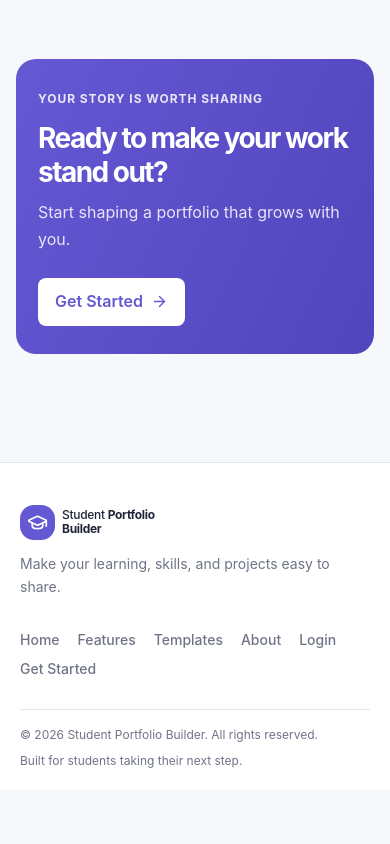
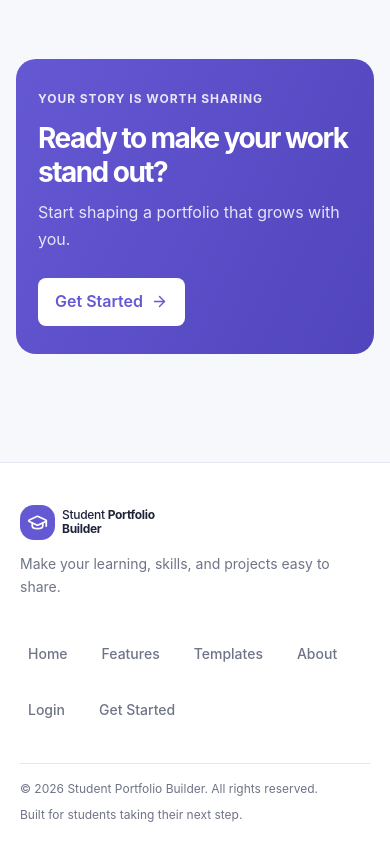
Before and after one commit to Vasanth-23-pro/Student-Portfolio-Builder, a React app in the folder frontend/: page / in a window 390 px wide. Shown: the part 4127-4971 px from the top of the page. Before the commit the page ends 4917 px from the top, so only its background shows below. Built offline with nearby package versions, Linux system fonts and the light colour scheme; the HTML template or start-up script is replaced by a standard one.

Commit message:
feat: improve footer responsiveness and accessibility

```diff
--- a/frontend/src/styles/home.css
+++ b/frontend/src/styles/home.css
@@ -1243,8 +1243,27 @@
     gap: var(--space-5);
   }
 
+  .landing-footer__identity,
+  .landing-footer__identity > p,
+  .landing-footer__bottom p {
+    min-width: 0;
+    overflow-wrap: anywhere;
+  }
+
   .landing-footer__nav {
+    width: 100%;
+    min-width: 0;
     gap: 12px 18px;
+  }
+
+  .landing-footer__nav a {
+    min-width: 0;
+    min-height: 44px;
+    display: inline-flex;
+    align-items: center;
+    max-width: 100%;
+    padding-inline: var(--space-2);
+    overflow-wrap: anywhere;
   }
 
   .landing-footer__bottom {
```
